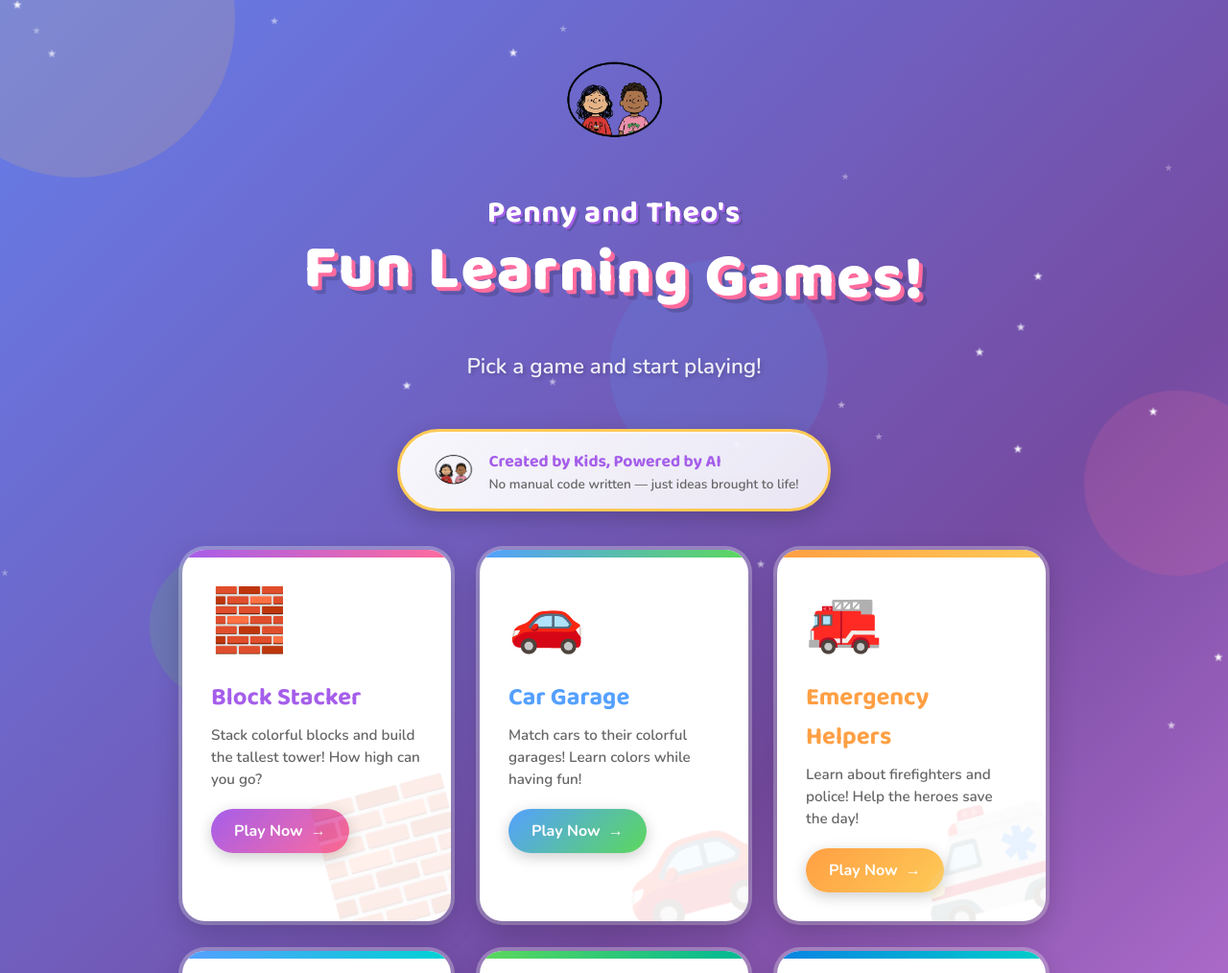
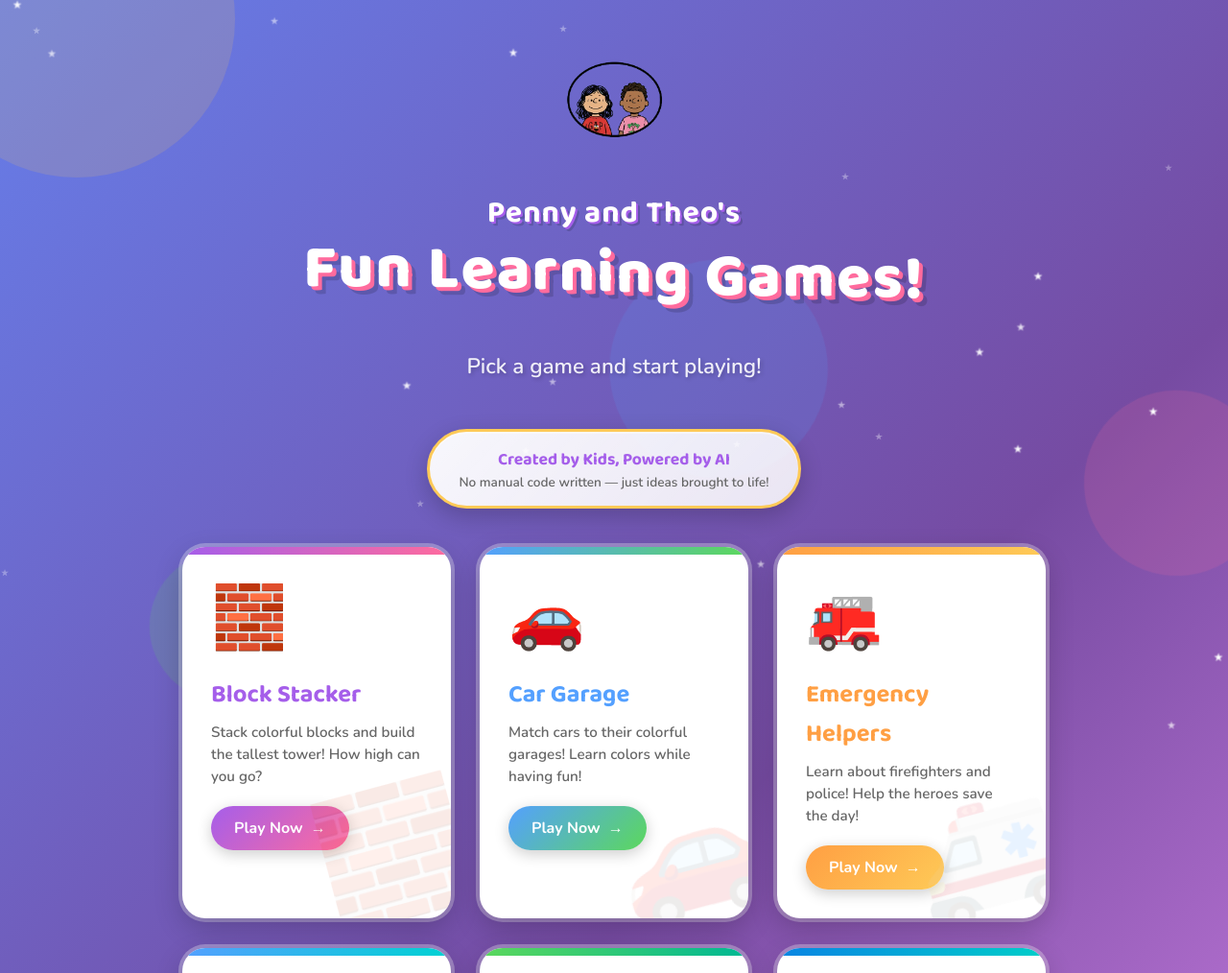
Before and after one commit to cdemeke/kids-learning-games, a plain HTML site: page index.html in a window 1280 px wide. Shown: the top 1014 px of the page at 96% size. Drawn offline with nearby package versions, Linux system fonts and the light colour scheme.

Commit message:
fix: Remove duplicate logo and fix home button overlap
- Remove second logo image from creator badge on index page
- Center creator badge text after logo removal
- Add top padding to animal-world game container to prevent home button overlapping with header

🤖 Generated with [Claude Code](https://claude.com/claude-code)

Co-Authored-By: Claude Opus 4.5 <noreply@anthropic.com>

```diff
--- a/index.html
+++ b/index.html
@@ -247,7 +247,7 @@
         }
 
         .creator-badge .text {
-            text-align: left;
+            text-align: center;
         }
 
         .creator-badge .main-text {
@@ -675,7 +675,6 @@
         </header>
 
         <div class="creator-badge">
-            <img src="images/logo.png" alt="Penny and Theo" class="badge-icon">
             <div class="text">
                 <div class="main-text">Created by Kids, Powered by AI</div>
                 <div class="sub-text">No manual code written — just ideas brought to life!</div>
```
Also changed, not shown: animal-world.html (+2 -2 lines).
